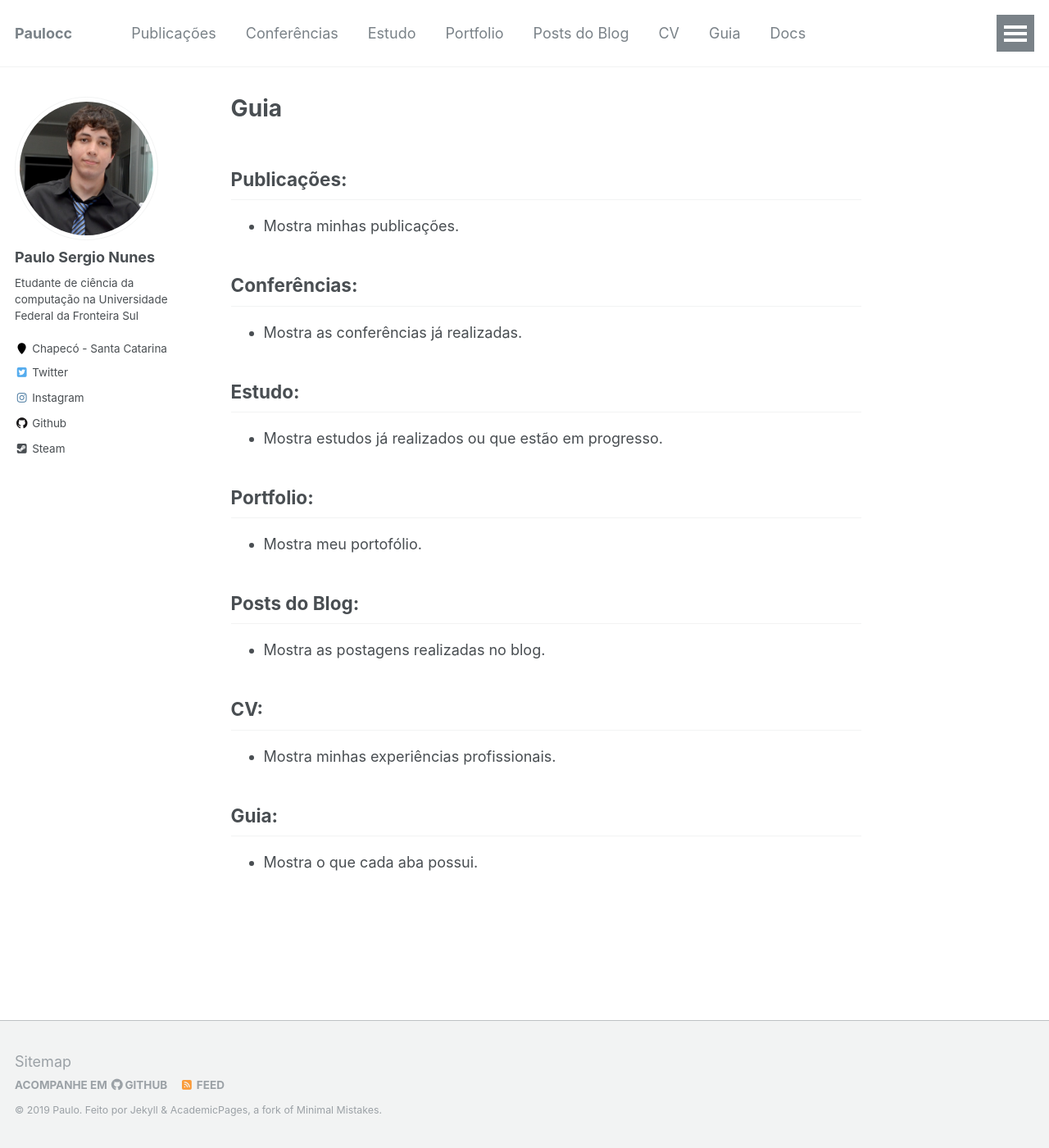
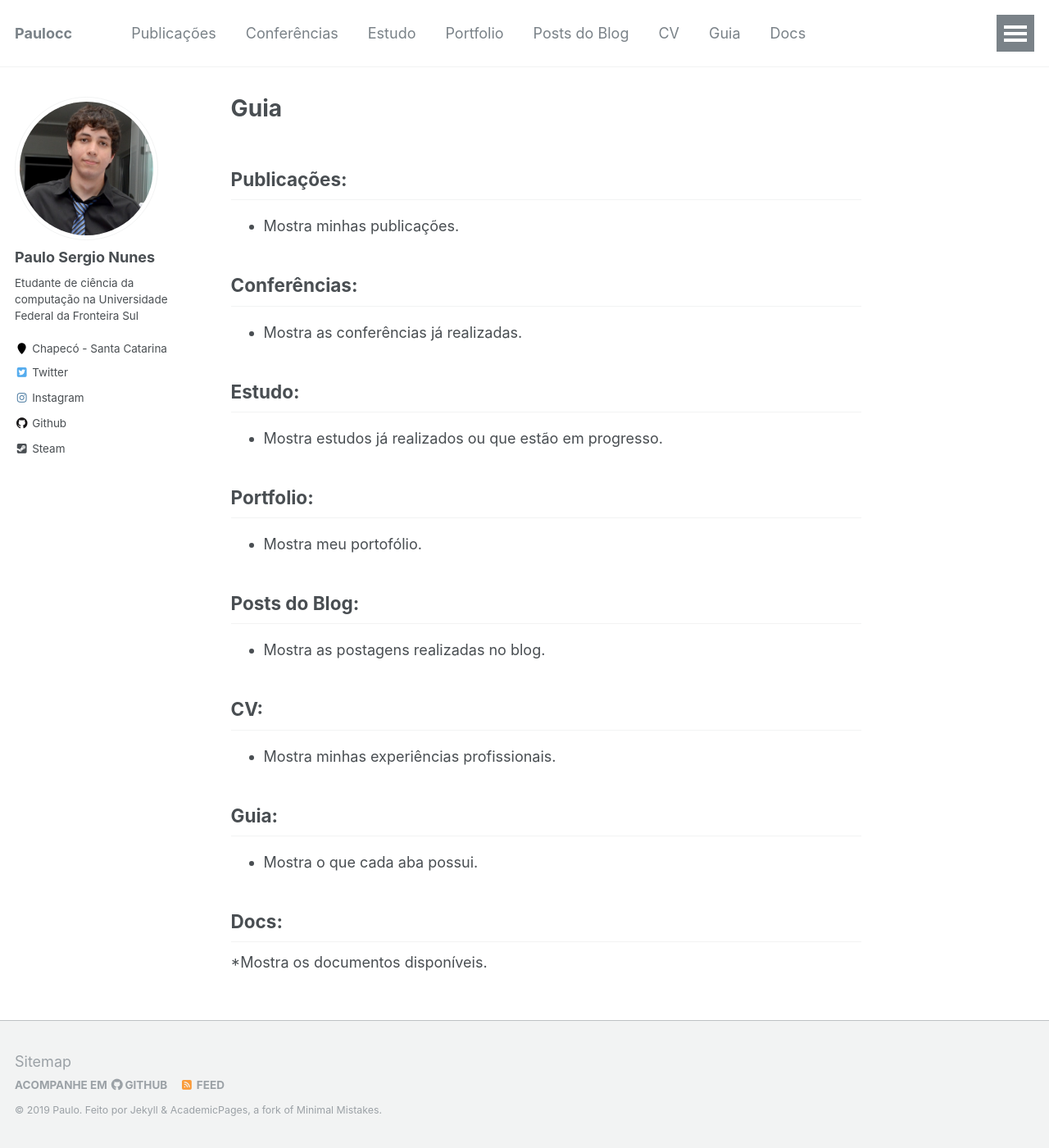
Before and after one commit to Paulocc/site, a Jekyll site: the page built from _pages/markdown.md, in a window 1280 px wide and 1400 px high. Shown: the whole window at 82% size. Built offline with Jekyll 4.4.1, drawn with Linux system fonts in a browser that asks for light colours; nearby versions of some CDN libraries; a script bundle is joined from its source files by our own code; library files that are not in the unit come from our copies.

Commit message:
Update markdown.md

```diff
--- a/_pages/markdown.md
+++ b/_pages/markdown.md
@@ -34,3 +34,7 @@ redirect_from:
 ## Guia:
 
 * Mostra o que cada aba possui.
+
+## Docs:
+
+*Mostra os documentos disponíveis.
```
